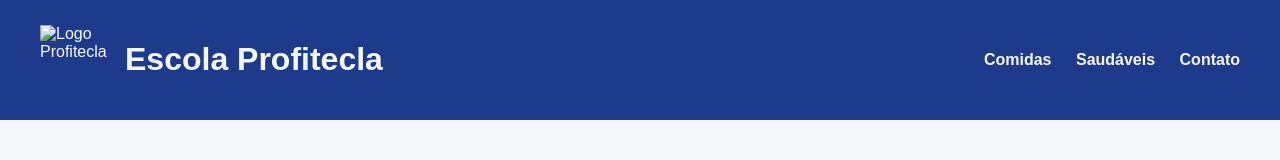
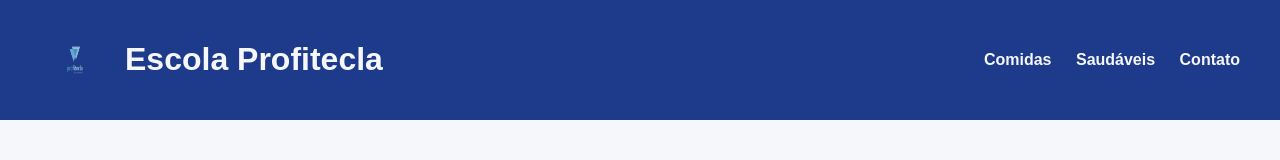
Before and after one commit to gabrielcsshtml/-sa-de, a plain HTML site: page index.html in a window 1280 px wide. Shown: the top 160 px of the page. Drawn offline with Linux system fonts and the light colour scheme.

Commit message:
Update index.html

```diff
--- a/index.html
+++ b/index.html
@@ -10,7 +10,7 @@
 
 <header class="topo">
   <div class="logo-titulo">
-    <img src="logodef.png" alt="Logo Profitecla" class="logo">
+    <img src="logoprofitecla.png" alt="Logo Profitecla" class="logo">
     <h1>Escola Profitecla</h1>
   </div>
   <nav class="menu">
```
